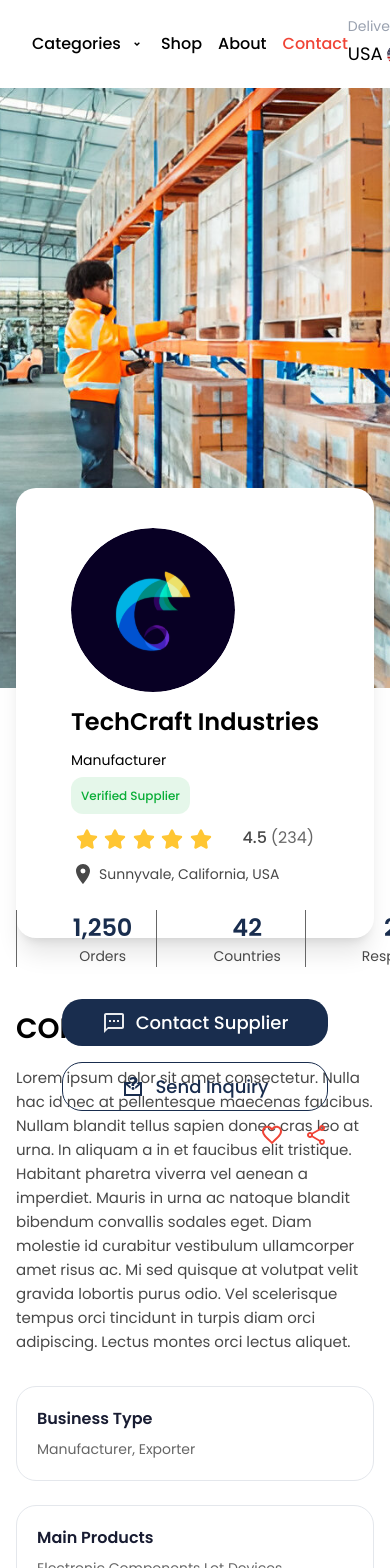
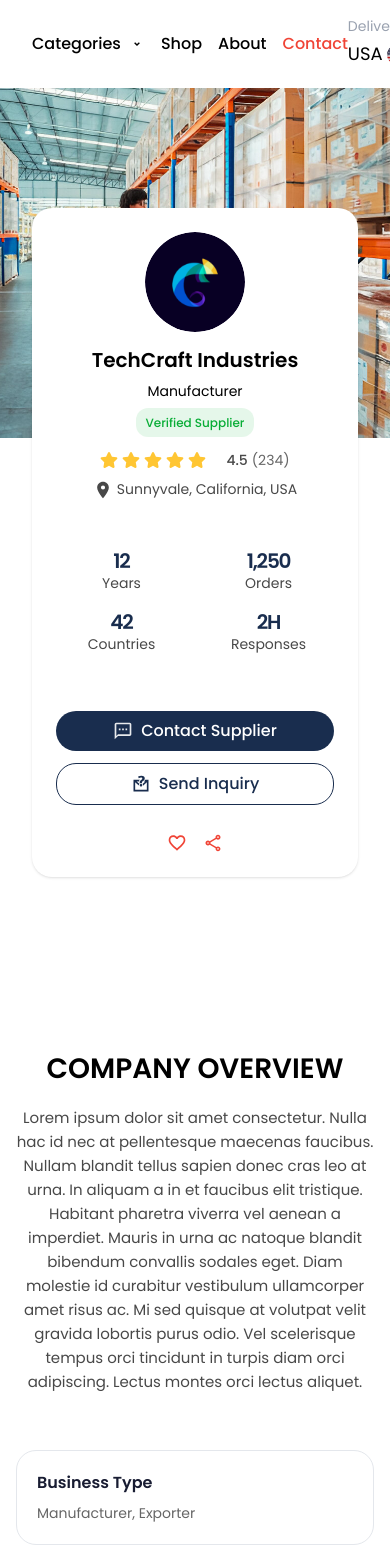
Before and after one commit to softvence-omega/daymoon-frontend, a React (Vite) app: page /overview in a window 390 px wide. Shown: the top 1568 px of the page. Built offline with nearby package versions, Linux system fonts and the light colour scheme.

Commit message:
company overview pages are completed

```diff
--- a/src/components/ReUseable/JoinUs.tsx
+++ b/src/components/ReUseable/JoinUs.tsx
@@ -12,7 +12,7 @@
           Start your journey with Us and experience a platform designed for
           trust, quality, and convenience.
         </p>
-        <button className="px-6 md:px-8 lg:px-[40px] py-2 md:py-[8px] lg:py-[10px] rounded-full md:rounded-[20px] bg-catalien-blue text-white font-medium hover:opacity-90 transition text-sm md:text-base">
+        <button className="px-6 md:px-8 lg:px-[40px] py-2 md:py-[8px] lg:py-[10px] rounded-full md:rounded-[20px] bg-catalien-blue text-white font-medium hover:opacity-90 transition text-sm md:text-base cursor-pointer">
           Sign Up Now
         </button>
       </div>
--- a/src/components/ReUseable/OverView.tsx
+++ b/src/components/ReUseable/OverView.tsx
@@ -36,21 +36,23 @@
       <CommonWrapper>
         <div className="flex flex-col lg:flex-row justify-between gap-[24px]">
           {/* Left/Main Content */}
-          <div className="w-full lg:w-3/4">
-            <h1 className="text-[28px] lg:text-[32px] font-semibold leading-[120%] uppercase text-[#000] mb-[20px]">
+          <div className="w-full lg:w-3/4 my-10 md:my-0 lg:my-0">
+            <h1 className="text-[28px] lg:text-[32px] font-semibold leading-[120%] uppercase text-[#000] mb-[20px] text-center md:text-left lg:text-left">
               Company Overview
             </h1>
-            <p className="text-[15px] lg:text-[16px] font-normal leading-[160%] text-jet-black mb-8">
-              Lorem ipsum dolor sit amet consectetur. Nulla hac id nec at pellentesque maecenas
-              faucibus. Nullam blandit tellus sapien donec cras leo at urna. In aliquam a in et
-              faucibus elit tristique. Habitant pharetra viverra vel aenean a imperdiet. Mauris in
-              urna ac natoque blandit bibendum convallis sodales eget. Diam molestie id curabitur
-              vestibulum ullamcorper amet risus ac. Mi sed quisque at volutpat velit gravida
-              lobortis purus odio. Vel scelerisque tempus orci tincidunt in turpis diam orci
-              adipiscing. Lectus montes orci lectus aliquet.
+            <p className="text-[15px] lg:text-[16px] font-normal leading-[160%] text-jet-black mb-8 text-center md:text-left lg:text-left">
+              Lorem ipsum dolor sit amet consectetur. Nulla hac id nec at
+              pellentesque maecenas faucibus. Nullam blandit tellus sapien donec
+              cras leo at urna. In aliquam a in et faucibus elit tristique.
+              Habitant pharetra viverra vel aenean a imperdiet. Mauris in urna
+              ac natoque blandit bibendum convallis sodales eget. Diam molestie
+              id curabitur vestibulum ullamcorper amet risus ac. Mi sed quisque
+              at volutpat velit gravida lobortis purus odio. Vel scelerisque
+              tempus orci tincidunt in turpis diam orci adipiscing. Lectus
+              montes orci lectus aliquet.
             </p>
 
-            <div className="grid grid-cols-1 sm:grid-cols-2 md:grid-cols-3 gap-[24px]">
+            <div className="grid grid-cols-1 sm:grid-cols-2 md:grid-cols-3 gap-[24px] py-6 md:py-0 lg:py-0 ">
               {overviewData.map((item, idx) => (
                 <div
                   key={idx}
--- a/src/components/ReUseable/OverViewBanner.tsx
+++ b/src/components/ReUseable/OverViewBanner.tsx
@@ -17,62 +17,64 @@
         <img
           src={banner}
           alt="Banner"
-        className="w-full h-[600px] object-cover"
+          className="w-full h-[350px] md:h-[400px] lg:h-[600px] object-cover"
         />
 
         {/* Overlapping Card */}
-      <div className="absolute top-[400px] left-0 w-full z-10">
+        <div className="absolute top-[120px] md:top-[350px] lg:top-[400px] left-0 w-full px-4 sm:px-6">
           <CommonWrapper>
-          <div className="bg-white rounded-[20px] shadow-xl p-[40px] flex flex-col md:flex-row items-center justify-between gap-6 h-[450px] ">
+            <div className="bg-white rounded-[20px] lg:shadow-xl md:shadow-md shadow p-6 md:p-[40px] flex flex-col md:flex-row items-center justify-between gap-6 h-auto md:h-[450px]">
               {/* Left: Company Info */}
-            <div>
+              <div className="flex flex-col items-center md:items-start w-full md:w-auto">
                 {/* Logo */}
-              <div className="w-[164px] h-[164px] rounded-full flex items-center justify-center overflow-hidden">
-                <img src={icon} alt="Logo" className=" object-contain" />
+                <div className="w-[100px] h-[100px] md:w-[120px] md:h-[120px] lg:w-[164px] lg:h-[164px] rounded-full flex items-center justify-center overflow-hidden">
+                  <img src={icon} alt="Logo" className="object-contain" />
                 </div>
                 {/* Text Info */}
-              <div className="mt-[16px]">
-                <h2 className="text-[24px] font-semibold leading-[120%]">
+                <div className="mt-4 text-center md:text-left">
+                  <h2 className="text-[20px] md:text-[24px] font-semibold leading-[120%]">
                     TechCraft Industries
                   </h2>
-                <p className="text-[14px] font-normal leading-[160%] py-[12px] ">
+                  <p className="text-[14px] font-normal leading-[160%] py-2 md:py-[12px]">
                     Manufacturer
                   </p>
                   <div className="mb-2">
                     <span
                       className="bg-[rgba(8,173,54,0.10)] text-[#08AD36] text-xs font-medium
-                  px-[10px] py-[10px] rounded-[12px]"
+                      px-[10px] py-[6px] md:py-[10px] rounded-[12px]"
                     >
                       Verified Supplier
                     </span>
                   </div>
-                <div className="flex items-center justify-center gap-[6.50px] text-sm py-[12px]">
+                  <div className="flex flex-col items-center md:items-start">
+                    <div className="flex items-center gap-1 text-sm py-2 md:py-[12px]">
                       {[...Array(5)].map((_, i) => (
                         <FaStar
                           key={i}
-                      className="text-[#FFC633] text-base w-[22px] h-[22px] "
+                          className="text-[#FFC633] text-base w-[18px] h-[18px] md:w-[22px] md:h-[22px]"
                         />
                       ))}
-                  <div className="flex items-center justify-center">
-                    <span className="text-jet-black font-[500] text-[16px] ml-[24px]">
+                      <div className="flex items-center ml-4">
+                        <span className="text-jet-black font-[500] text-[14px] md:text-[16px]">
                           4.5
                         </span>
-                    <span className="text-[16px] text-[#666] ml-1 font-[400]">
+                        <span className="text-[14px] md:text-[16px] text-[#666] ml-1 font-[400]">
                           (234)
                         </span>
                       </div>
                     </div>
                     <div className="flex items-center text-sm text-[#484848] gap-1">
-                  <MdLocationOn className=" h-[24px] w-[24px] " />
+                      <MdLocationOn className="h-[20px] w-[20px] md:h-[24px] md:w-[24px]" />
                       <p className="text-sm font-normal leading-[1.6]">
                         Sunnyvale, California, USA
                       </p>
                     </div>
                   </div>
                 </div>
+              </div>
 
               {/* Middle: Stats */}
-            <div className="flex flex-1 justify-center gap-8 px-6 min-w-[340px] divide-x divide-[#666]">
+              <div className="flex flex-wrap justify-center gap-4 md:gap-8 px-0 md:px-6 min-w-0 w-full md:w-auto md:flex-1 md:divide-x divide-[#666] my-6 md:my-0">
                 {[
                   { value: "12", label: "Years" },
                   { value: "1,250", label: "Orders" },
@@ -81,44 +83,61 @@
                 ].map((stat, index) => (
                   <div
                     key={index}
-                  className="text-center px-6" // padding for spacing between divided items
+                    className="text-center px-2 md:px-6 flex-1 min-w-[100px] md:flex-none"
                   >
-                  <div className=" text-[24px] lg:text-[48px] text-[#192D4E] font-semibold lg:leading-[120%] lg:tracking-[-0.06em] uppercase">
+                    <div className="text-[20px] md:text-[24px] lg:text-[32px] xl:text-[48px] text-[#192D4E] font-semibold leading-[120%] tracking-[-0.06em] uppercase">
                       {stat.value}
                     </div>
-                  <div className="text-[14px] text-jet-black">{stat.label}</div>
+                    <div className="text-[14px] text-jet-black">
+                      {stat.label}
+                    </div>
                   </div>
                 ))}
               </div>
 
               {/* Right: Eight Buttons & Icon Section */}
-            <div className="flex flex-col justify-between gap-3 min-w-[220px] mt-2 md:mt-0 h-full">
+              <div className="flex flex-col justify-between gap-3 w-full md:w-auto md:min-w-[220px] mt-2 md:mt-0 h-full">
                 {/* Eight Buttons */}
-              <div className="flex flex-col gap-4">
-                <button className="bg-[#192D4E] border-[#192D4E] text-white rounded-[20px] px-[40px] py-[10px] text-[18px] font-[500] hover:bg-[#192D4E] transition flex items-center gap-[10px] justify-center ">
-                  <img className="w-[24px] h-[24px] " src={sms} alt="" />{" "}
-                  Contact Supplier
+                <div className="flex flex-col gap-3 md:gap-4">
+                  <button className="bg-[#192D4E] border-[#192D4E] text-white rounded-[20px] px-4 py-2 md:px-[40px] md:py-[10px] text-[16px] md:text-[18px] font-[500] hover:bg-[#192D4E] transition flex items-center gap-2 justify-center cursor-pointer">
+                    <img
+                      className="w-[20px] h-[20px] md:w-[24px] md:h-[24px]"
+                      src={sms}
+                      alt=""
+                    />
+                    <span>Contact Supplier</span>
                   </button>
                   <button
-                  className="border border-[#192D4E] text-[#192D4E] rounded-[20px] px-[40px]
-                py-[10px] text-[18px] font-[500] hover:bg-gray-50 transition flex items-center gap-[10px] justify-center "
+                    className="border border-[#192D4E] text-[#192D4E] rounded-[20px] px-4 py-2 md:px-[40px]
+                    md:py-[10px] text-[16px] md:text-[18px] font-[500] hover:bg-gray-50 transition flex items-center gap-2 justify-center cursor-pointer"
                   >
-                  <img className="w-[24px] h-[24px] " src={mail} alt="" /> Send
-                  Inquiry
+                    <img
+                      className="w-[20px] h-[20px] md:w-[24px] md:h-[24px]"
+                      src={mail}
+                      alt=""
+                    />
+                    <span>Send Inquiry</span>
                   </button>
                 </div>
                 {/* Icon Section */}
-              <div className="flex items-center gap-[20px] justify-end">
-                <img src={fav} alt="Favorite" className="w-[24px] h-[24px]" />
-                <img src={share} alt="Share" className="w-[24px] h-[24px]" />
+                <div className="flex items-center gap-4 md:gap-[20px] justify-center md:justify-end mt-4 md:mt-0">
+                  <img
+                    src={fav}
+                    alt="Favorite"
+                    className="w-[20px] h-[20px] md:w-[24px] md:h-[24px] cursor-pointer"
+                  />
+                  <img
+                    src={share}
+                    alt="Share"
+                    className="w-[20px] h-[20px] md:w-[24px] md:h-[24px] cursor-pointer"
+                  />
                 </div>
               </div>
             </div>
           </CommonWrapper>
         </div>
-
       </div>
-    <OverView/>
+      <OverView />
     </div>
   );
 };
--- a/src/components/ReUseable/OverViewTab.tsx
+++ b/src/components/ReUseable/OverViewTab.tsx
@@ -20,7 +20,7 @@
               data-[state=active]:after:left-0 data-[state=active]:after:bottom-[-1px]
               data-[state=active]:after:h-[2px] data-[state=active]:after:w-full
               data-[state=active]:after:bg-[#FCAB3F] rounded-none bg-transparent
-              border-none shadow-none text-center"
+              border-none shadow-none text-center cursor-pointer "
             >
               Product
             </TabsTrigger>
@@ -33,7 +33,7 @@
               data-[state=active]:after:left-0 data-[state=active]:after:bottom-[-1px]
               data-[state=active]:after:h-[2px] data-[state=active]:after:w-full
               data-[state=active]:after:bg-[#FCAB3F] rounded-none bg-transparent
-              border-none shadow-none text-center"
+              border-none shadow-none text-center cursor-pointer"
             >
               Rating & Reviews
             </TabsTrigger>
--- a/src/components/ReUseable/ProductCard.tsx
+++ b/src/components/ReUseable/ProductCard.tsx
@@ -59,7 +59,7 @@
             e.stopPropagation();
             instanceRef.current?.prev();
           }}
-          className="absolute left-3 top-1/2 -translate-y-1/2 bg-white border border-[#E4E7EC] p-2 rounded-full shadow hover:bg-sunset-orange hover:text-white text-sunset-orange transition"
+          className="absolute left-3 top-1/2 -translate-y-1/2 bg-white border border-[#E4E7EC] p-2 rounded-full shadow hover:bg-sunset-orange hover:text-white text-sunset-orange transition cursor-pointer"
         >
           <ChevronLeft className="w-4 h-4" />
         </button>
@@ -68,7 +68,7 @@
             e.stopPropagation();
             instanceRef.current?.next();
           }}
-          className="absolute right-3 top-1/2 -translate-y-1/2 bg-white border border-[#E4E7EC] p-2 rounded-full shadow hover:bg-sunset-orange hover:text-white text-sunset-orange transition"
+          className="absolute right-3 top-1/2 -translate-y-1/2 bg-white border border-[#E4E7EC] p-2 rounded-full shadow hover:bg-sunset-orange hover:text-white text-sunset-orange transition cursor-pointer"
         >
           <ChevronRight className="w-4 h-4" />
         </button>
--- a/src/lib/reviews.ts
+++ b/src/lib/reviews.ts
@@ -86,7 +86,7 @@
   {
     id: 12,
     name: "Daniel S.",
-    rating: 5,
+    rating: 3,
     review:
       "Solid performance and great value. Could improve the noise isolation slightly.",
   },
```
Also changed, not shown: src/components/ReUseable/ProductsComponent.tsx (+30 -38 lines), src/components/ReUseable/Reviews.tsx (+51 -30 lines). Lines whose indentation alone changed are shown as unchanged.
